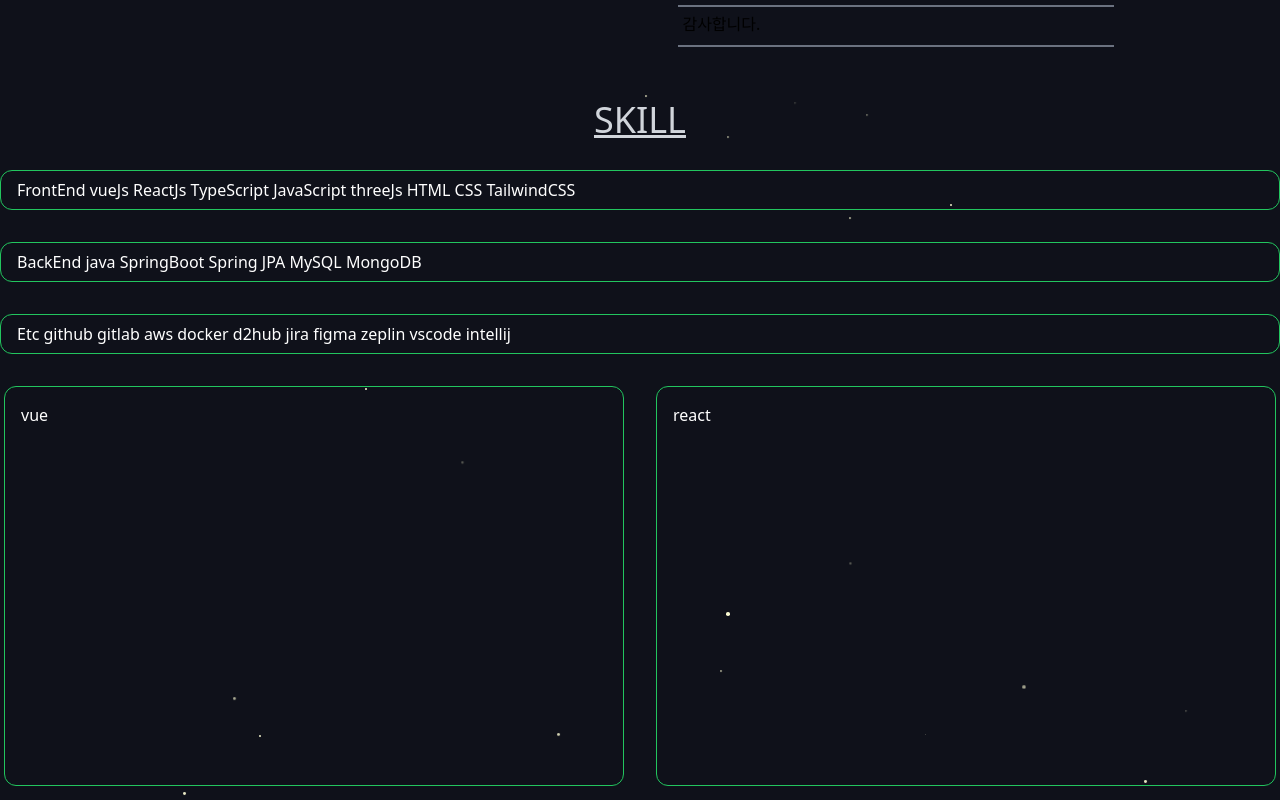
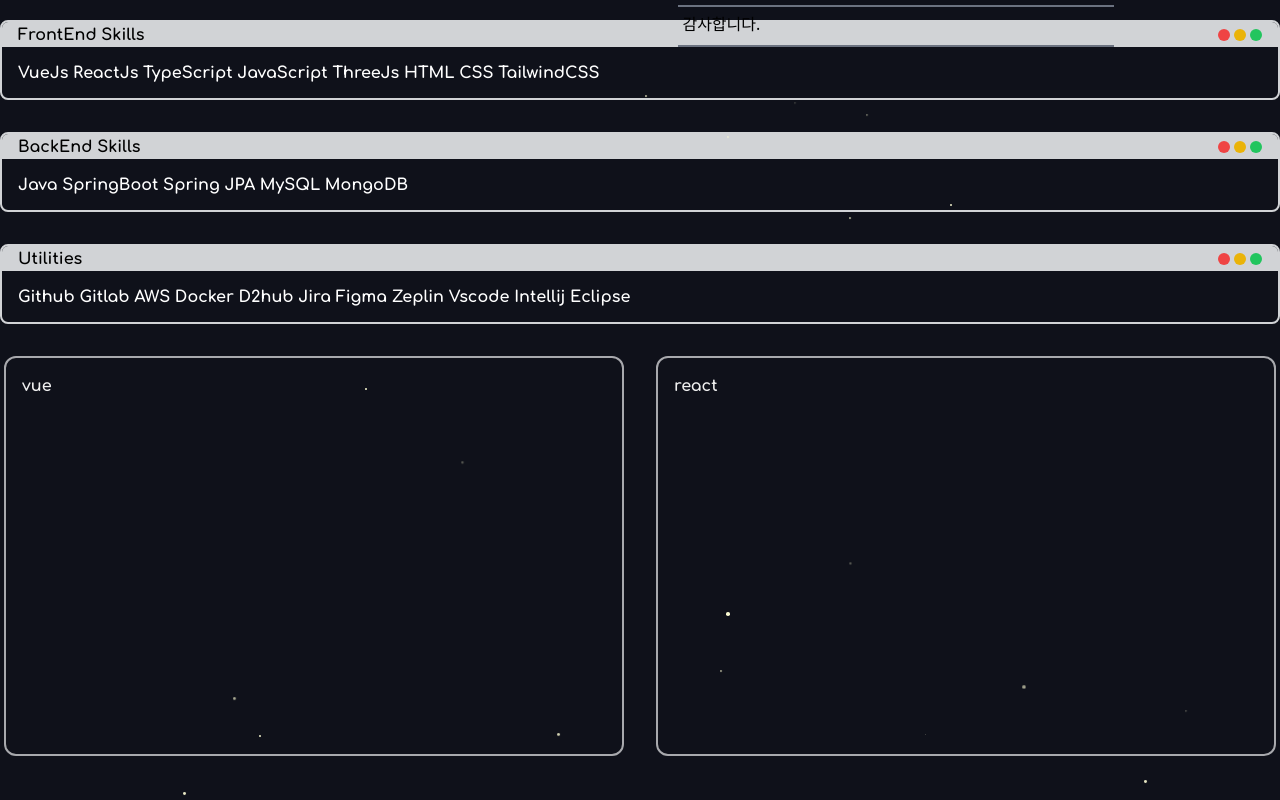
Before and after one commit to changheonkim/portfolio, a Next.js app: page / in a window 1280 px wide. Shown: the part 1580-2380 px from the top of the page. Built offline with nearby package versions, Linux system fonts and the light colour scheme.

Commit message:
update: skillSection 디자인 수정 및 컴포넌트 분리

```diff
--- a/src/app/page.tsx
+++ b/src/app/page.tsx
@@ -1,6 +1,6 @@
 import MainSection from '@/features/mainSection';
 import AboutMeSection from '@/features/aboutMeSection';
-import SkillSection from '@/features/skillSection/SkillSection';
+import SkillSection from '@/features/skillSection/ui/SkillSection';
 import ProjectSection from '@/features/projectSection';
 import CareerSection from '@/features/careerSection';
 
--- a/src/features/skillSection/SkillSection.tsx
+++ /dev/null
@@ -1,30 +0,0 @@
-import SectionContainer from '@/widgets/sectionContainer';
-import Title from '@/shared/ui/title';
-
-export default function SkillSection() {
-  return (
-    <SectionContainer>
-      <Title>SKILL</Title>
-      <div className="w-full flex flex-col justify-center items-center gap-8">
-        <div className="w-full h-[40px] border rounded-xl border-green-500 text-white flex items-center pl-4">
-          FrontEnd vueJs ReactJs TypeScript JavaScript threeJs HTML CSS
-          TailwindCSS
-        </div>
-        <div className="w-full h-[40px] border rounded-xl border-green-500 text-white flex items-center pl-4">
-          BackEnd java SpringBoot Spring JPA MySQL MongoDB
-        </div>
-        <div className="w-full h-[40px] border rounded-xl border-green-500 text-white flex items-center pl-4">
-          Etc github gitlab aws docker d2hub jira figma zeplin vscode intellij
-        </div>
-        <div className="flex justify-between gap-8">
-          <div className="w-[620px] h-[400px] border rounded-xl border-green-500 text-white flex p-4">
-            vue
-          </div>
-          <div className="w-[620px] h-[400px] border rounded-xl border-green-500 text-white flex p-4">
-            react
-          </div>
-        </div>
-      </div>
-    </SectionContainer>
-  );
-}
--- /dev/null
+++ b/src/features/skillSection/model/Monitor.type.ts
@@ -0,0 +1,4 @@
+export type MonitorProps = {
+  kind: string;
+  children: React.ReactNode;
+};
--- /dev/null
+++ b/src/features/skillSection/ui/Monitor.tsx
@@ -0,0 +1,22 @@
+import { MonitorProps } from '../model/Monitor.type';
+
+export default function Monitor({ kind, children }: MonitorProps) {
+  return (
+    <div className="w-full h-[10vh] border-2 rounded-lg border-[#D1D3D6] flex flex-col box-border overflow-hidden">
+      {/* 상단 영역 */}
+      <div className="w-full h-1/3 bg-[#D1D3D6] text-black flex items-center pl-4 justify-between px-4">
+        <span>{kind}</span>
+        <div className="flex gap-1">
+          <span className="w-3 h-3 bg-red-500 rounded-full"></span>
+          <span className="w-3 h-3 bg-yellow-500 rounded-full"></span>
+          <span className="w-3 h-3 bg-green-500 rounded-full"></span>
+        </div>
+      </div>
+
+      {/* 하단 영역 */}
+      <div className="w-full h-2/3 bg-inherit text-white flex items-center pl-4">
+        {children}
+      </div>
+    </div>
+  );
+}
--- /dev/null
+++ b/src/features/skillSection/ui/SkillSection.tsx
@@ -0,0 +1,46 @@
+import { Comfortaa } from 'next/font/google';
+
+import SectionContainer from '@/widgets/sectionContainer';
+import Monitor from './Monitor';
+
+const comfortaa = Comfortaa({
+  variable: '--comfortaa', // CSS 변수 이름 수정
+  subsets: ['latin'], // 필요한 문자 집합 (한글 지원 필요 시 'latin-ext', 'korean' 추가)
+  weight: ['700'], // 사용할 폰트 가중치
+});
+
+export default function SkillSection() {
+  return (
+    <SectionContainer>
+      <div
+        className={`w-full flex flex-col justify-center items-center gap-8 text-[#efefef] ${comfortaa.className}`}
+      >
+        <Monitor kind="FrontEnd Skills">
+          <div>
+            VueJs ReactJs TypeScript JavaScript ThreeJs HTML CSS TailwindCSS
+          </div>
+        </Monitor>
+
+        <Monitor kind="BackEnd Skills">
+          <div>Java SpringBoot Spring JPA MySQL MongoDB</div>
+        </Monitor>
+
+        <Monitor kind="Utilities">
+          <div>
+            Github Gitlab AWS Docker D2hub Jira Figma Zeplin Vscode Intellij
+            Eclipse
+          </div>
+        </Monitor>
+
+        <div className="flex justify-between gap-8">
+          <div className="w-[620px] h-[400px] border-2 rounded-xl border-[#A8A9AD] flex p-4">
+            vue
+          </div>
+          <div className="w-[620px] h-[400px] border-2 rounded-xl border-[#A8A9AD] flex p-4">
+            react
+          </div>
+        </div>
+      </div>
+    </SectionContainer>
+  );
+}
```
